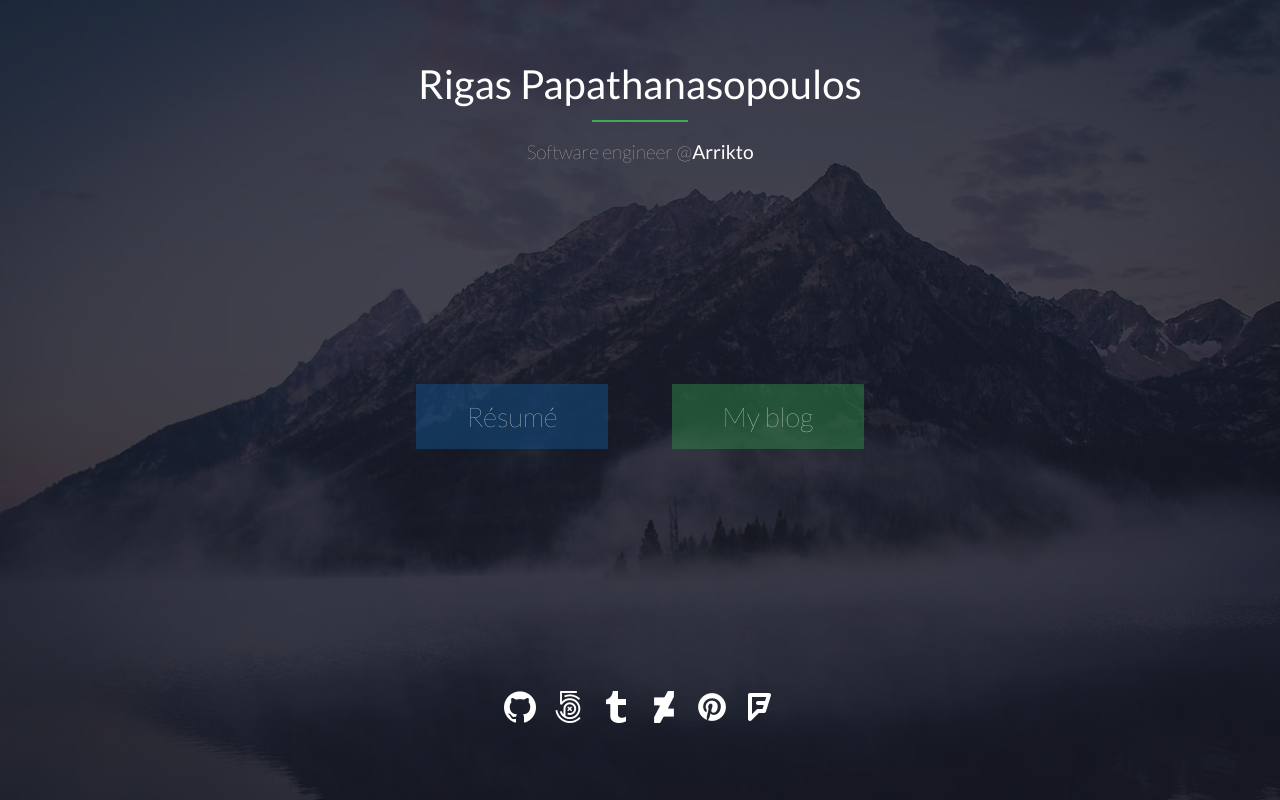
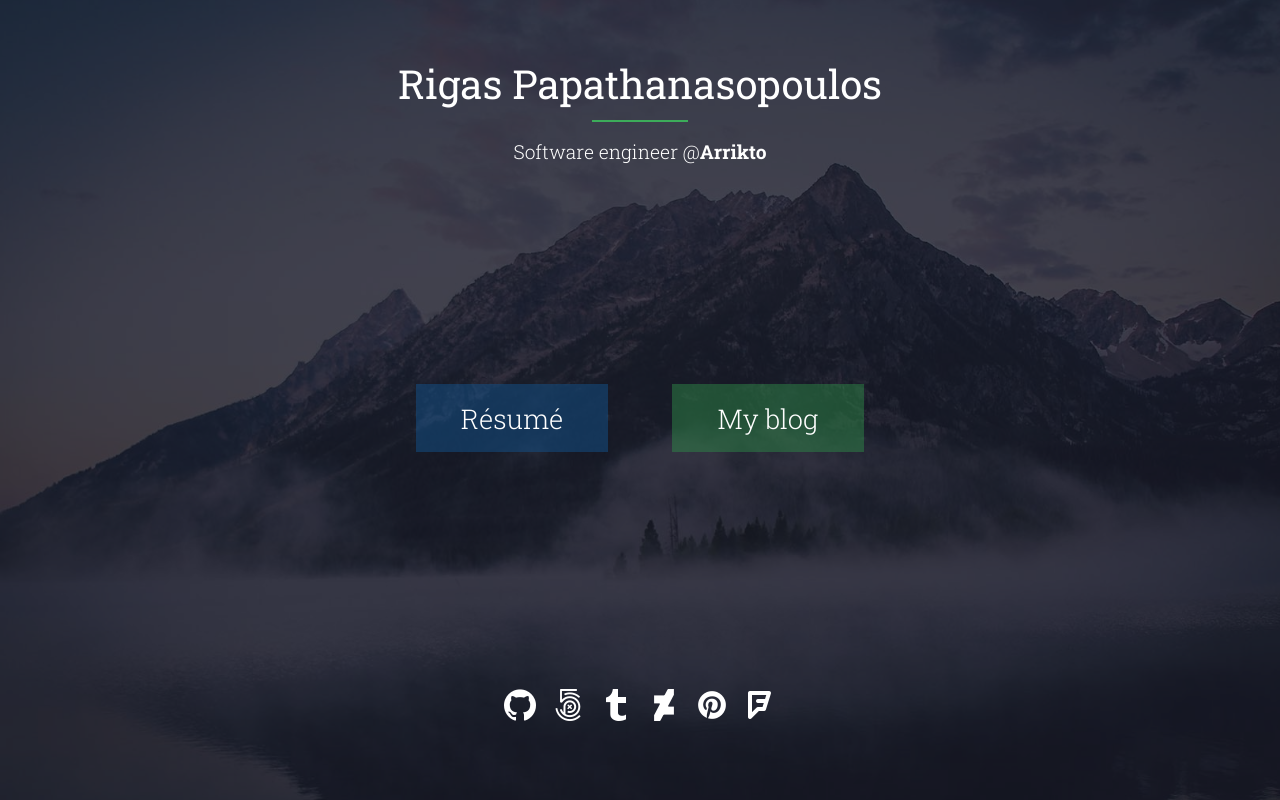
Before and after one commit to rigaspapas/rigaspapas.com, a PHP site: page / in a window 1280 px wide. Run offline with PHP 8.4, Linux system fonts and the light colour scheme; some web fonts are replaced.

Commit message:
Use only one font

```diff
--- a/index.html
+++ b/index.html
@@ -19,7 +19,7 @@ software intelligence.</div></div><div class="entry"><div class="entry-image"><i
   var googleFonts = document.createElement('link');
   googleFonts.setAttribute('rel', 'stylesheet');
   googleFonts.setAttribute('type', 'text/css');
-  googleFonts.setAttribute('href', 'https://fonts.googleapis.com/css?family=Roboto+Slab:300,400|Lato:100,400,700');
+  googleFonts.setAttribute('href', 'https://fonts.googleapis.com/css?family=Roboto+Slab:300,400,700');
   document.getElementsByTagName('head')[0].appendChild(googleFonts);
 
   var btn = document.getElementById('resume_btn');
--- a/src/less/cv.less
+++ b/src/less/cv.less
@@ -10,7 +10,6 @@ article {
 
   .color-normal;
   line-height: 1.4em;
-  font-family: @font-family-serif;
   text-align: left;
 
   position: fixed;
--- a/src/less/style.less
+++ b/src/less/style.less
@@ -1,9 +1,8 @@
 /*********************
   LESS FUNCTIONS
 *********************/
-@font-family: 'Lato', -apple-system, 'Segoe UI', Arial, sans-serif;
-@font-family-serif: 'Roboto Slab', serif;
-@font-family-header: 'Lato', -apple-system, 'Segoe UI', Arial, sans-serif;
+@font-family: 'Roboto Slab', serif;
+@font-family-header: -apple-system, 'Segoe UI', Arial, sans-serif;
 
 .transition( @time ) {
   -webkit-transition: ~'all @{time}s ease-out';
@@ -47,6 +46,7 @@
 
 .weight-light { font-weight: 300; }
 .weight-normal { font-weight: 400; }
+.weight-bold { font-weight: 700; }
 
 .nospace {
   margin: 0;
@@ -79,6 +79,13 @@ body {
   color: @text;
   font-family: @font-family;
   text-align: center;
+
+  z-index: -1;
+  position: fixed;
+  top: 0;
+  right: 0;
+  bottom: 0;
+  left: 0;
 }
 body:before {
   content: '';
@@ -127,7 +134,7 @@ h2 {
   margin: 2rem 0 0 0;
   padding: 0;
   font-size: 1.2rem;
-  font-weight: 100;
+  .weight-light;
   line-height: 2rem;
   word-break: break-word;
   position: relative;
@@ -145,7 +152,7 @@ h2 {
   }
 
   a {
-    font-weight: 400;
+    .weight-bold;
 
     &:hover {
       text-decoration: underline;
@@ -164,7 +171,7 @@ h2 {
 .btn {
   display: inline-block;
   color: #fff;
-  font-weight: 100;
+  .weight-light;
   font-size: 1.7rem;
   outline: none;
   cursor: pointer;
--- a/src/pug/index.pug
+++ b/src/pug/index.pug
@@ -44,7 +44,7 @@ html
         var googleFonts = document.createElement('link');
         googleFonts.setAttribute('rel', 'stylesheet');
         googleFonts.setAttribute('type', 'text/css');
-        googleFonts.setAttribute('href', 'https://fonts.googleapis.com/css?family=Roboto+Slab:300,400|Lato:100,400,700');
+        googleFonts.setAttribute('href', 'https://fonts.googleapis.com/css?family=Roboto+Slab:300,400,700');
         document.getElementsByTagName('head')[0].appendChild(googleFonts);
 
         var btn = document.getElementById('resume_btn');
```
Also changed, not shown: css/style.min.css.
